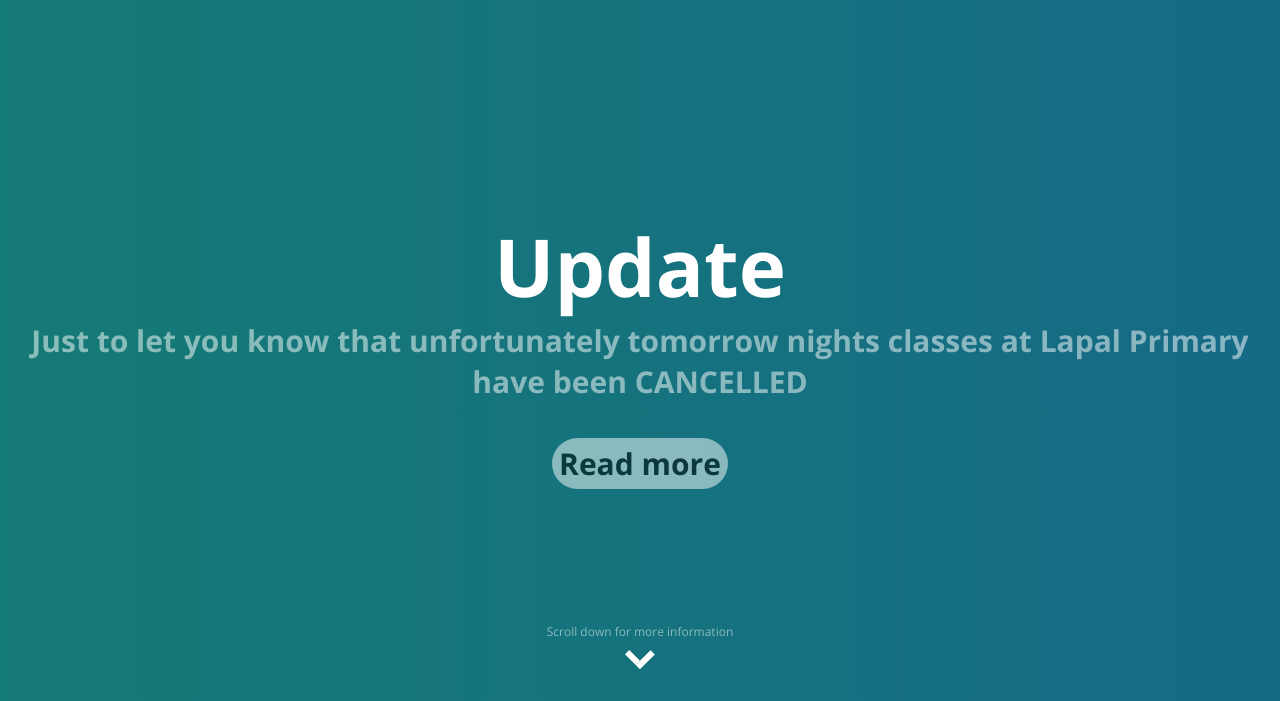
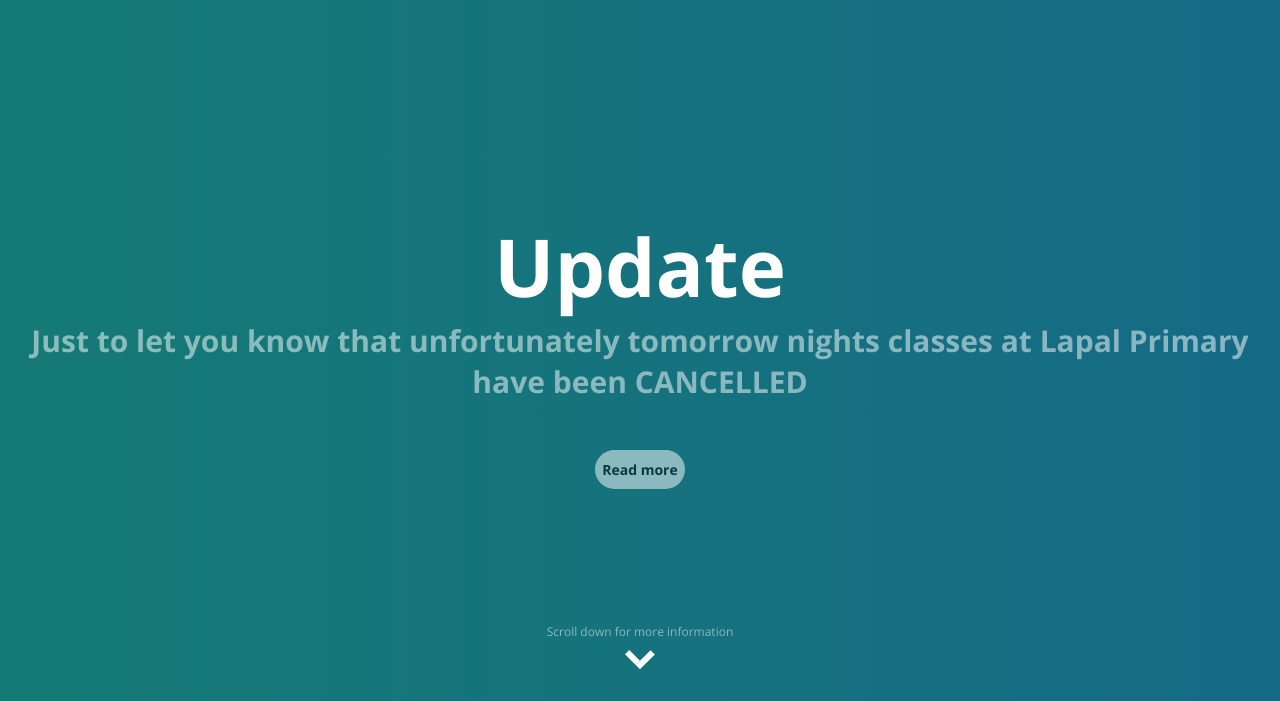
Before and after one commit to joewill01/Kates-Core-Fitness, a plain HTML site: page index.html in a window 1280 px wide. Shown: the part 99-800 px from the top of the page. Drawn offline with nearby package versions, Linux system fonts and the light colour scheme.

Commit message:
Update index.html

```diff
--- a/index.html
+++ b/index.html
@@ -64,7 +64,7 @@
     <div class="front-holder">
 
         <h1 class="front-word">Update</h1>
-        <h2 class="front-description"  style="width: 100%;">Just to let you know that unfortunately tomorrow nights classes at Lapal Primary have been CANCELLED<br><br><a href="#update" style="text-decoration:none;color: black; background-color: white; padding: 5px 7px; border-radius: 100px">Read more</a></h2>
+        <h2 class="front-description"  style="width: 100%;">Just to let you know that unfortunately tomorrow nights classes at Lapal Primary have been CANCELLED<br><br><a href="#update" style="text-decoration:none; font-size: 14px; color: black; background-color: white; padding: 10px 7px; border-radius: 100px">Read more</a></h2>
 
     </div>
 
```
